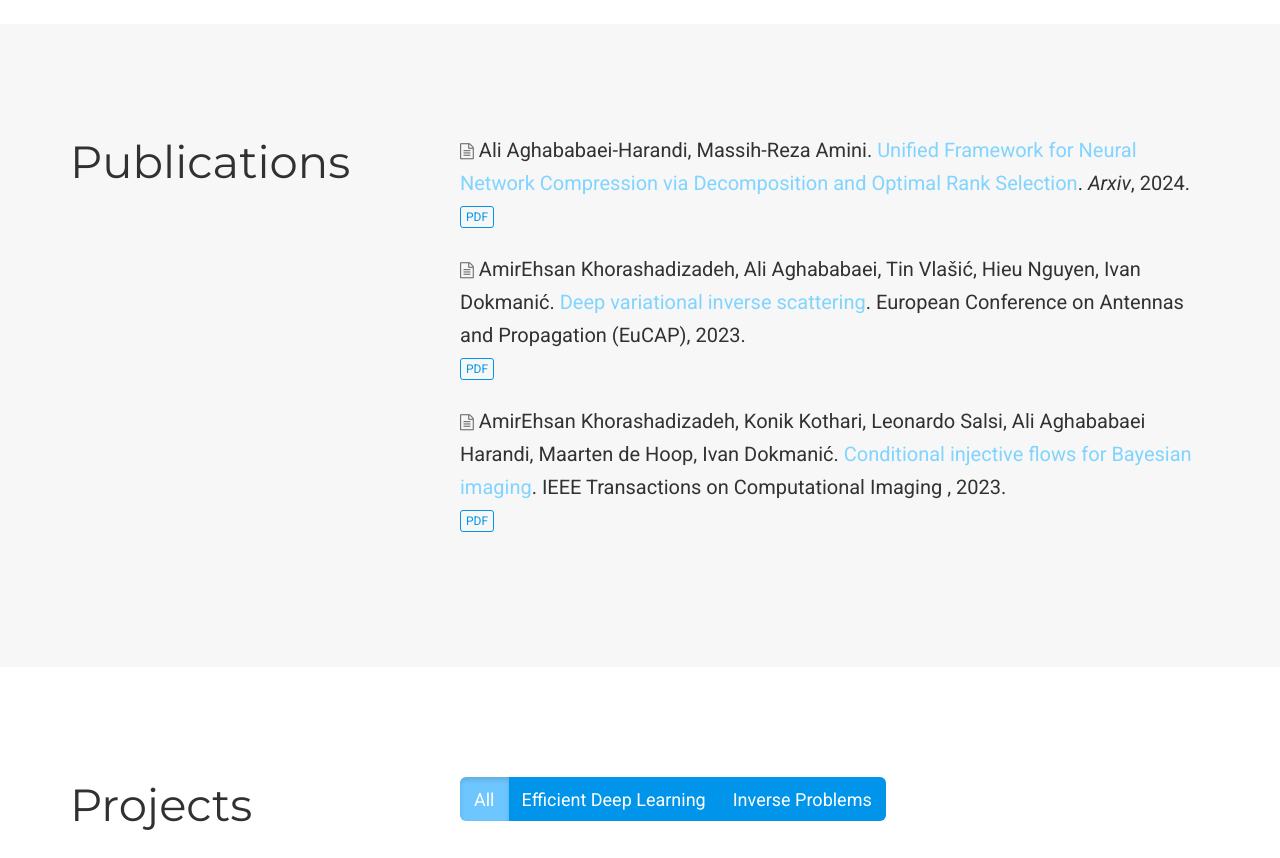
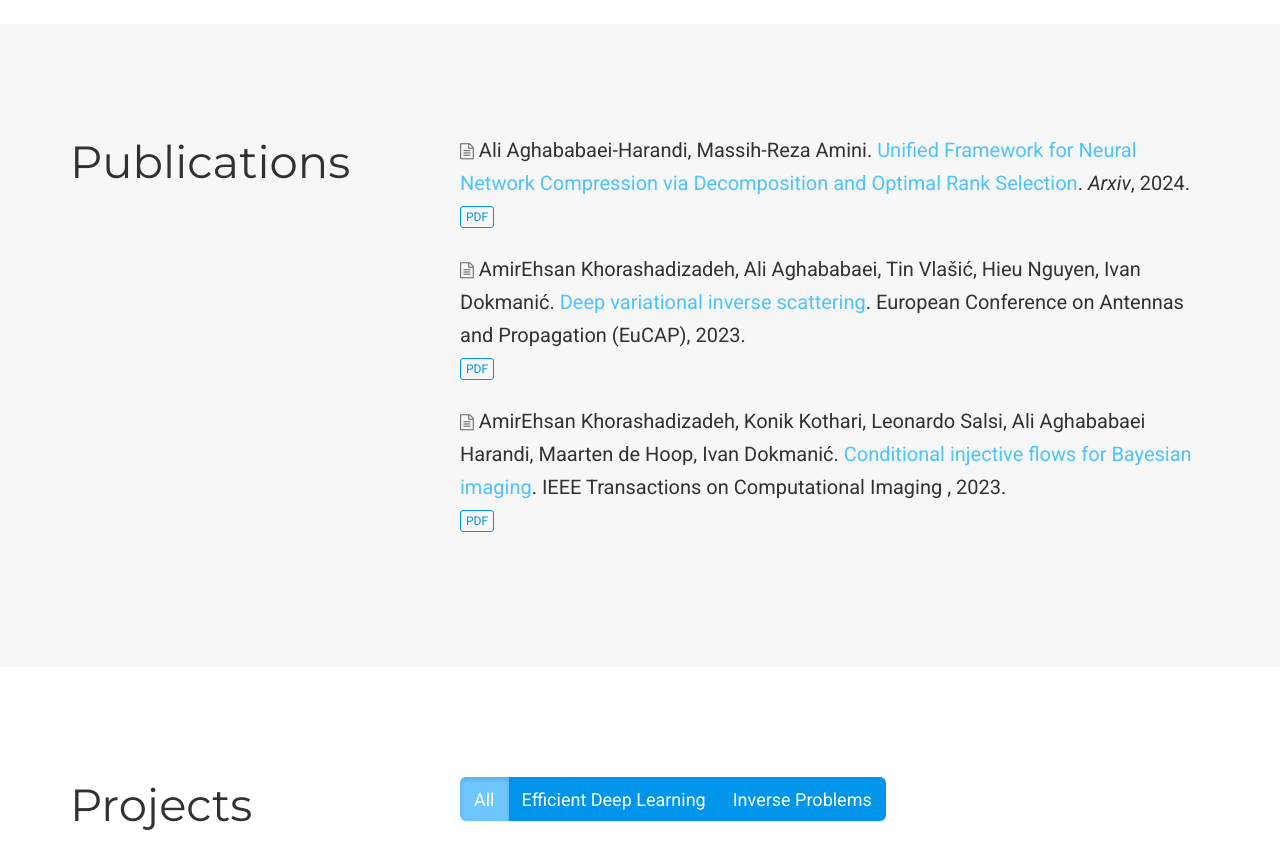
Before and after one commit to aah94/aah94.github.io, a plain HTML site: page index.html in a window 1280 px wide. Shown: the part 960-1818 px from the top of the page. Drawn offline with nearby package versions, Linux system fonts and the light colour scheme; some packages are replaced by stand-ins of ours; some icons are missing.

Commit message:
Update index.html

```diff
--- a/index.html
+++ b/index.html
@@ -322,7 +322,7 @@
   <i class="fa fa-file-text-o pub-icon" aria-hidden="true"></i>
   <span itemprop="author">
     Ali Aghababaei-Harandi, Massih-Reza Amini</span>.
-  <a style="color: #80d4ff;"> Unified Framework for Neural Network Compression via Decomposition and Optimal Rank Selection</a>.
+  <a style="color: #4dc3ff;"> Unified Framework for Neural Network Compression via Decomposition and Optimal Rank Selection</a>.
   <em>Arxiv</em>,&nbsp;2024.
   <p>
 
@@ -345,7 +345,7 @@
   <i class="fa fa-file-text-o pub-icon" aria-hidden="true"></i>
   <span itemprop="author">
     AmirEhsan Khorashadizadeh, Ali Aghababaei, Tin Vlašić, Hieu Nguyen, Ivan Dokmanić</span>.
-  <a style="color: #80d4ff;"> Deep variational inverse scattering</a>.
+  <a style="color: #4dc3ff;"> Deep variational inverse scattering</a>.
    European Conference on Antennas and Propagation (EuCAP)</em>,&nbsp;2023.
   <p>
 
@@ -366,7 +366,7 @@
   <i class="fa fa-file-text-o pub-icon" aria-hidden="true"></i>
   <span itemprop="author">
     AmirEhsan Khorashadizadeh, Konik Kothari, Leonardo Salsi, Ali Aghababaei Harandi, Maarten de Hoop, Ivan Dokmanić</span>.
-  <a style="color: #80d4ff;"> Conditional injective flows for Bayesian imaging</a>.
+  <a style="color: #4dc3ff;"> Conditional injective flows for Bayesian imaging</a>.
   IEEE Transactions on Computational Imaging </em>,&nbsp;2023.
   <p>
 
```
